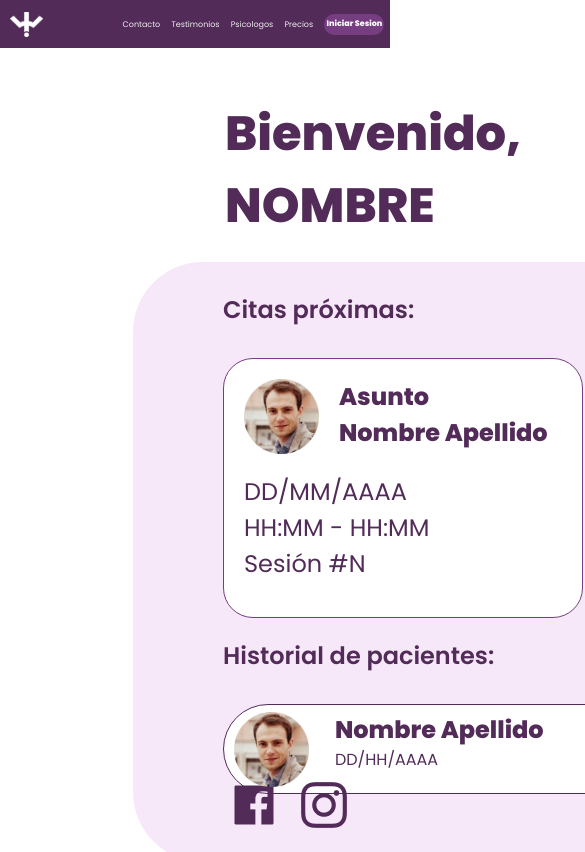
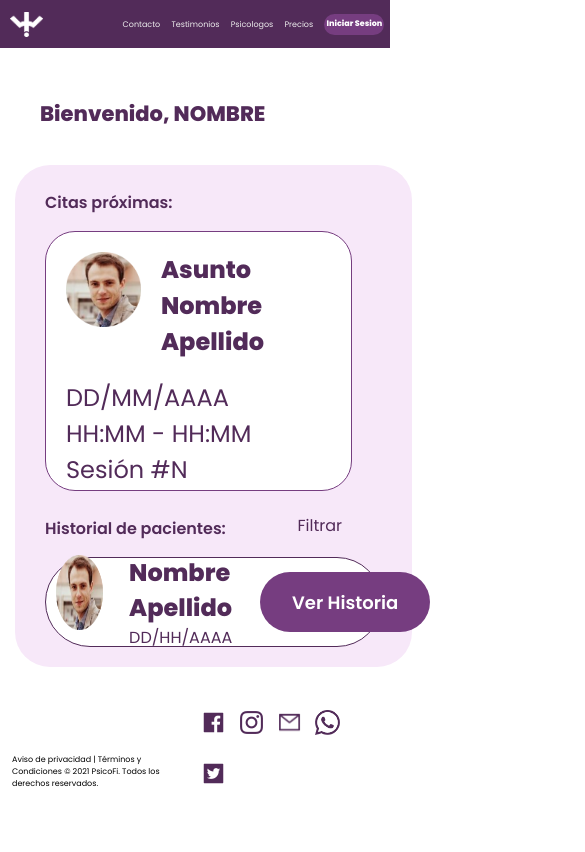
Before and after one commit to jesus13santi/Psicofi, a React (Create React App) app: page /deck in a window 390 px wide. Shown: the top 852 px of the page, 585 px wide, since content can reach past the window. Built offline with nearby package versions, Linux system fonts and the light colour scheme.

Commit message:
Adelantado el diseño responsive
todavía falta

```diff
--- a/src/components/Footer/Footer.module.css
+++ b/src/components/Footer/Footer.module.css
@@ -24,3 +24,60 @@
 .logoSocialNetwork img:hover{
     cursor: pointer;
 }
+
+/*MEDIA QUERY*/
+/*Tablet*/
+@media (max-width:1024px){
+    .footer{
+        margin-top: 7.5rem;
+        height: 5.625rem;
+        width: 100%;
+        font-size: 1.125rem;
+        display: flex;
+        flex-direction:  row;
+        align-items: flex-end;
+        justify-content: space-between;
+    }
+
+    .footer p{
+        width: 25.938rem;
+        margin-left: 1.875rem;
+        margin-bottom: 2.5rem;
+    }
+    .logoSocialNetwork{
+        margin-right: 1.688rem;
+    }
+    .logoSocialNetwork img{
+        margin-left: 1.25rem;
+        margin-bottom: 2.5rem;
+}
+}
+
+/*Mobile*/
+@media (max-width:428px){
+    .footer{
+        margin-top: 7.5rem;
+        height: 1.563rem;
+        width: 100%;
+        font-size: 0.5rem;
+        display: flex;
+        flex-direction:  row;
+        align-items: flex-end;
+        justify-content: space-between;
+    }
+
+    .footer p{
+        width: 11.5rem;
+        margin-left: 0.75rem;
+        margin-bottom: 1.375rem;
+    }
+    .logoSocialNetwork{
+        margin-right: 1.25rem;
+    }
+    .logoSocialNetwork img{
+        margin-left: 0.813rem;
+        margin-bottom: 1.375rem;
+        height: 1.563rem;
+        width: 1.563rem;
+}
+}
--- a/src/components/Tableros/TableroEspecialista/EspecialistaTab.module.css
+++ b/src/components/Tableros/TableroEspecialista/EspecialistaTab.module.css
@@ -28,7 +28,6 @@
 .box {
     margin-left:8.313rem;
     width: 73.375rem;
-    height: 37.5rem;
 
     background: #F7E8F9;
     border-radius: 4.375rem;
@@ -36,28 +35,6 @@
 
 }
 
-.addButton {
-    align-content: center;
-    vertical-align: middle;
-    background-color: #763D80;
-    color: white;
-    width: 4.688rem;
-    height: 4.688rem;
-    border-radius: 2.5rem;
-    font-style: normal;
-    font-weight: 600;
-    font-size: 48px;
-    line-height: 72px;
-    border: none;
-
-
-}
-
-.addButton:hover {
-    cursor: pointer;
-    background-color: #522B59;
-
-}
 
 .citasProximas {
     display: flex;
@@ -83,3 +60,69 @@
     text-decoration-line: underline;
 
 }
+
+/*Media Query*/
+
+/*Mobile*/
+
+@media (max-width:428px){
+    .container{
+        margin-top: 1.875rem;
+        align-items: center;
+        justify-content: center;
+
+    }
+
+    .boxTitle {
+        font-weight: 600;
+        font-style: normal;
+        font-size: 1rem;
+        text-align: left;
+        color: #522B59;
+        margin-bottom: 0.625rem;
+    }
+
+    .title  {
+        margin-left: 2.5rem;
+        margin-bottom: 0.938rem;
+        font-style: normal;
+        font-weight: 800;
+        font-size: 1.313rem;
+        color: #522B59;
+    }
+
+    .box {
+        margin-left:0.938rem;
+        width: 24.813rem;
+
+        background: #F7E8F9;
+        border-radius: 2.188rem;
+        padding: 1.25rem 1.875rem;
+
+    }
+
+
+    .citasProximas {
+        display: flex;
+        align-items: center;
+    }
+
+    .sort{
+        display: flex;
+        justify-content: space-between;
+    }
+    .sortText{
+        font-style: normal;
+        font-weight: normal;
+        font-size: 1rem;
+        margin-right: 2.5rem;
+        text-align: center;
+        color: #522B59;
+    }
+
+    .sortText:hover{
+        cursor: pointer;
+        text-decoration-line: underline;
+
+    }
+}
```
